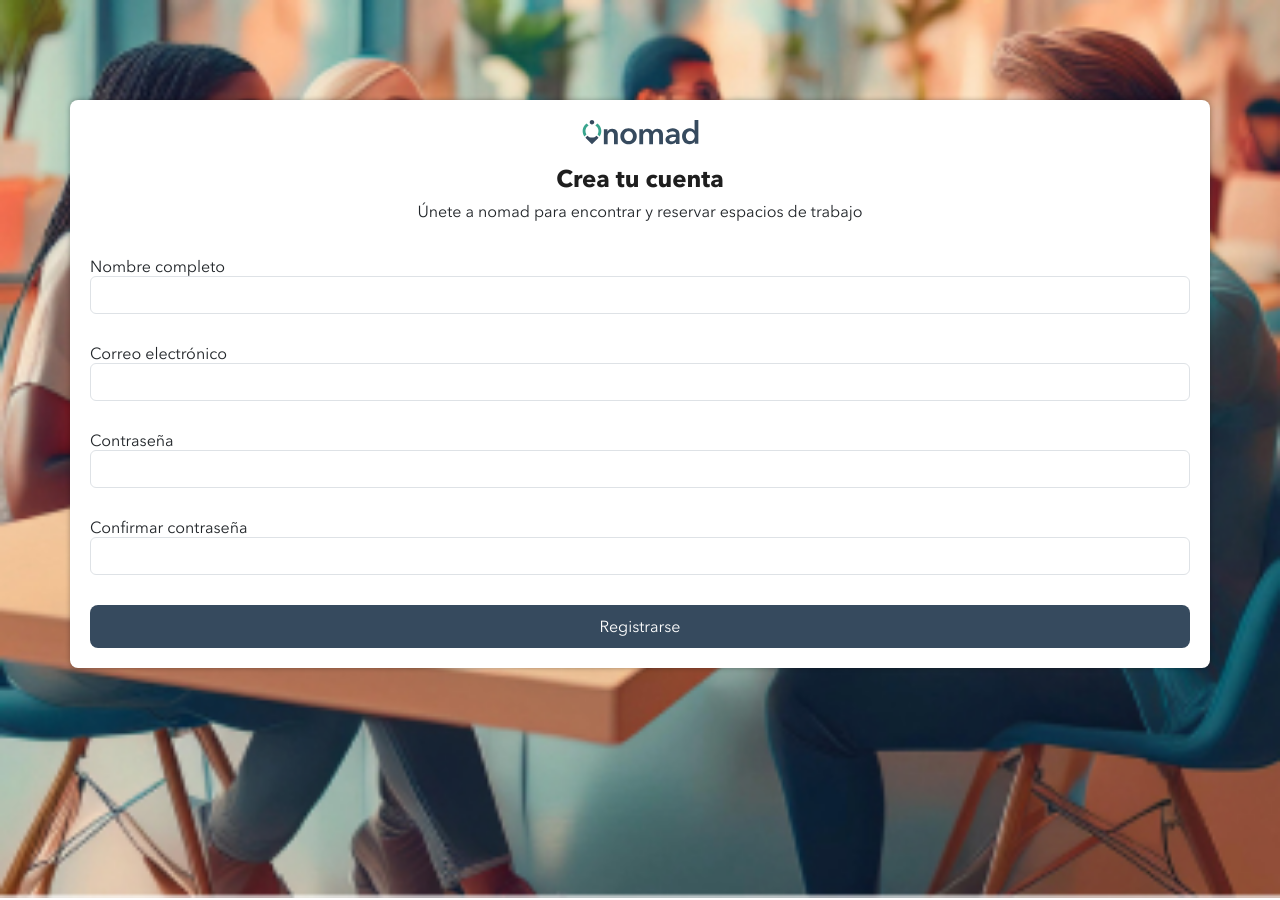
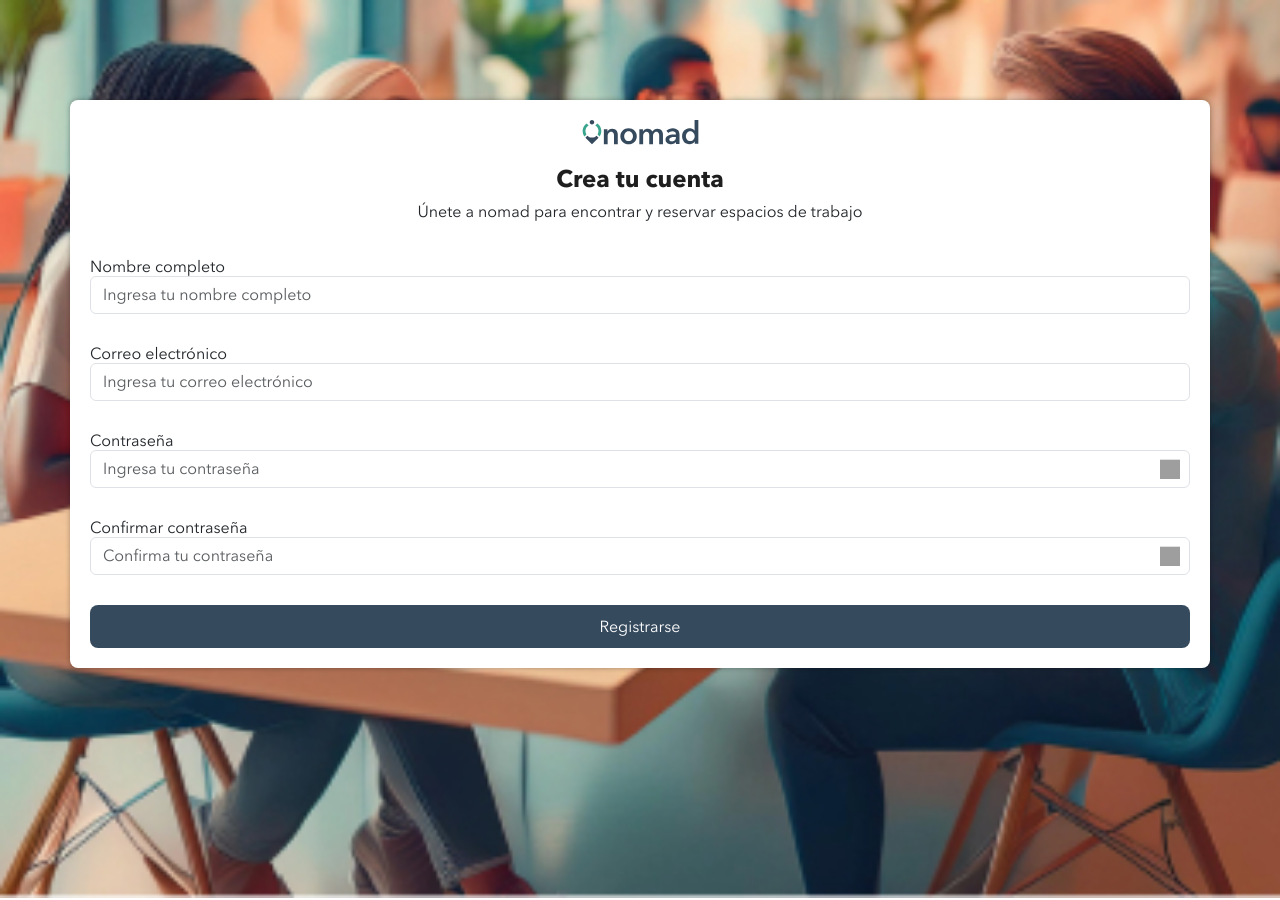
Before and after one commit to silgurlekian/nomad-pwa, a React (Create React App) app in the folder frontend/: page /register in a window 1280 px wide. Built offline with nearby package versions, Linux system fonts and the light colour scheme; grey boxes are pictures that could not be loaded.

Commit message:
muestra y oculta contraseña en registro

```diff
--- a/frontend/src/components/Register.js
+++ b/frontend/src/components/Register.js
@@ -10,6 +10,8 @@ const Register = () => {
   const [password, setPassword] = useState("");
   const [confirmPassword, setConfirmPassword] = useState("");
   const [error, setError] = useState(null);
+  const [showPassword, setShowPassword] = useState(false); // Estado para mostrar/ocultar contraseña
+  const [showConfirmPassword, setShowConfirmPassword] = useState(false); // Estado para confirmar contraseña
   const navigate = useNavigate();
 
   const handleRegister = async (e) => {
@@ -56,6 +58,7 @@ const Register = () => {
               className="form-control"
               value={nombre}
               onChange={(e) => setNombre(e.target.value)}
+              placeholder="Ingresa tu nombre completo" // Placeholder agregado
               required
             />
           </div>
@@ -66,28 +69,55 @@ const Register = () => {
               className="form-control"
               value={email}
               onChange={(e) => setEmail(e.target.value)}
+              placeholder="Ingresa tu correo electrónico" // Placeholder agregado
               required
             />
           </div>
           <div className="form-group">
             <label htmlFor="password">Contraseña</label>
+            <div className="password-input-container">
               <input
-              type="password"
+                type={showPassword ? "text" : "password"} // Cambia entre text y password
                 className="form-control"
                 value={password}
                 onChange={(e) => setPassword(e.target.value)}
+                placeholder="Ingresa tu contraseña" // Placeholder agregado
                 required
               />
+              <span
+                className="toggle-password"
+                onClick={() => setShowPassword(!showPassword)} // Alterna el estado de la contraseña
+              >
+                <img
+                  src={showPassword ? "/images/icons/eye-slash.svg" : "/images/icons/eye.svg"}
+                  alt={showPassword ? "Ocultar contraseña" : "Mostrar contraseña"}
+                  style={{ width: '20px', height: '20px' }} // Ajusta el tamaño del ícono
+                />
+              </span>
+            </div>
           </div>
           <div className="form-group">
             <label htmlFor="confirmPassword">Confirmar contraseña</label>
+            <div className="password-input-container">
               <input
-              type="password"
+                type={showConfirmPassword ? "text" : "password"} // Cambia entre text y password
                 className="form-control"
                 value={confirmPassword}
                 onChange={(e) => setConfirmPassword(e.target.value)}
+                placeholder="Confirma tu contraseña" // Placeholder agregado
                 required
               />
+              <span
+                className="toggle-password"
+                onClick={() => setShowConfirmPassword(!showConfirmPassword)} // Alterna el estado de la confirmación de la contraseña
+              >
+                <img
+                  src={showConfirmPassword ? "/images/icons/eye-slash.svg" : "/images/icons/eye.svg"}
+                  alt={showConfirmPassword ? "Ocultar contraseña" : "Mostrar contraseña"}
+                  style={{ width: '20px', height: '20px' }} // Ajusta el tamaño del ícono
+                />
+              </span>
+            </div>
           </div>
           <button type="submit" className="btn-primary">
             Registrarse
```
Lines whose indentation alone changed are shown as unchanged.
